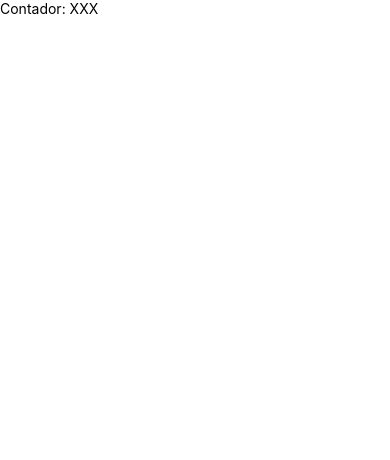
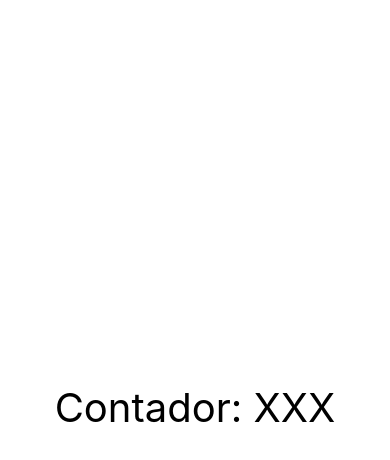
Before and after one commit to Cristaldo-Fiorela/React-Native-Udemy, a React Native app in the folder 02-PrimerProyecto/: screen / in a window 390 px wide. Shown: the top 460 px of the page. Built offline with nearby package versions, Linux system fonts and the light colour scheme.

Commit message:
Estilando screen

```diff
--- a/02-PrimerProyecto/src/screens/ContadorScreen.tsx
+++ b/02-PrimerProyecto/src/screens/ContadorScreen.tsx
@@ -3,8 +3,15 @@ import { Text, View } from 'react-native'
 
 const ContadorScreen = () => {
     return (
-        <View>
-            <Text>Contador: XXX</Text>
+        <View style={{
+            flex: 1,
+            justifyContent: 'center',
+        }}>
+            <Text style={{
+                textAlign: 'center',
+                fontSize: 40,
+                top: -15
+            }}>Contador: XXX</Text>
         </View>
     )
 }
```
